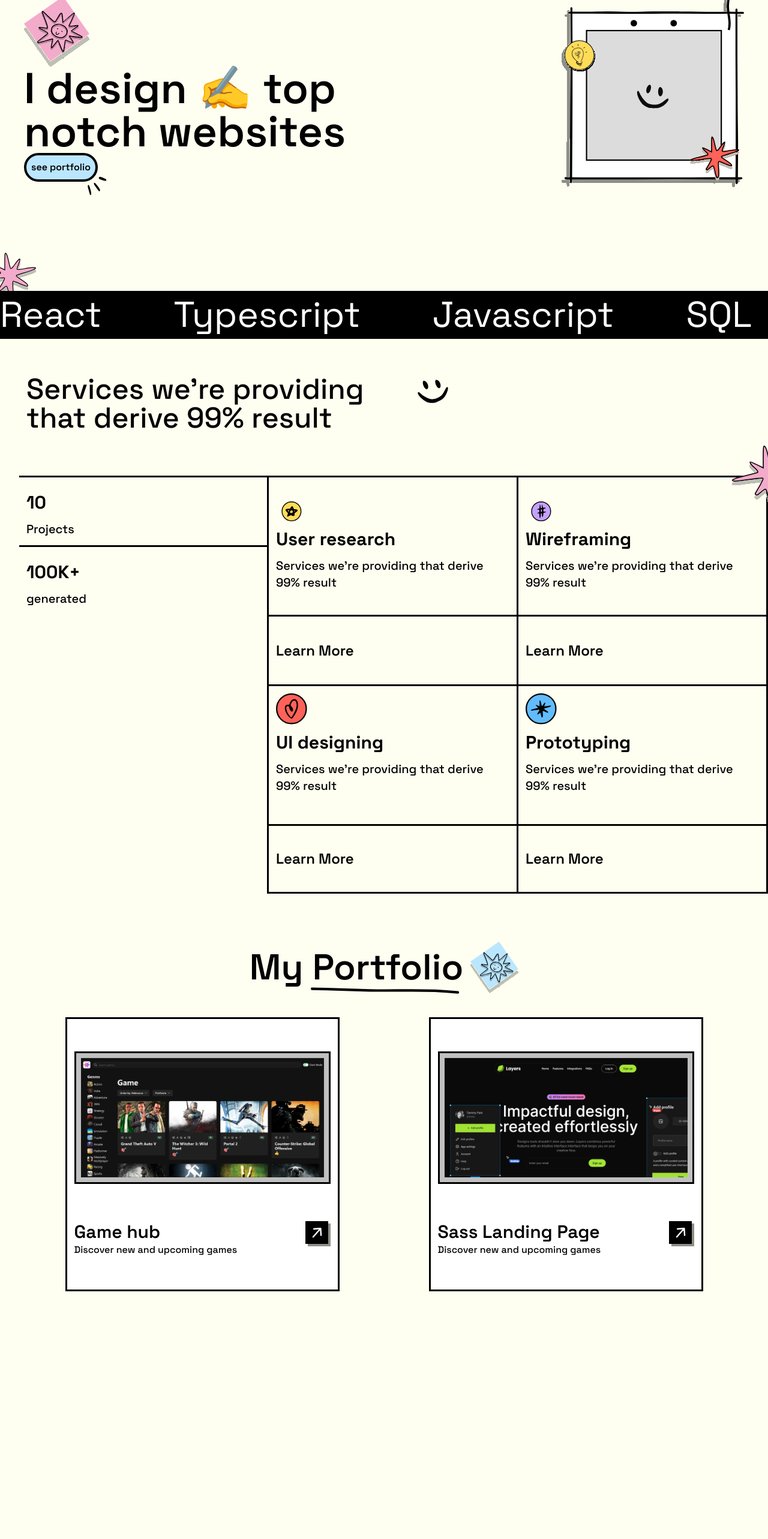
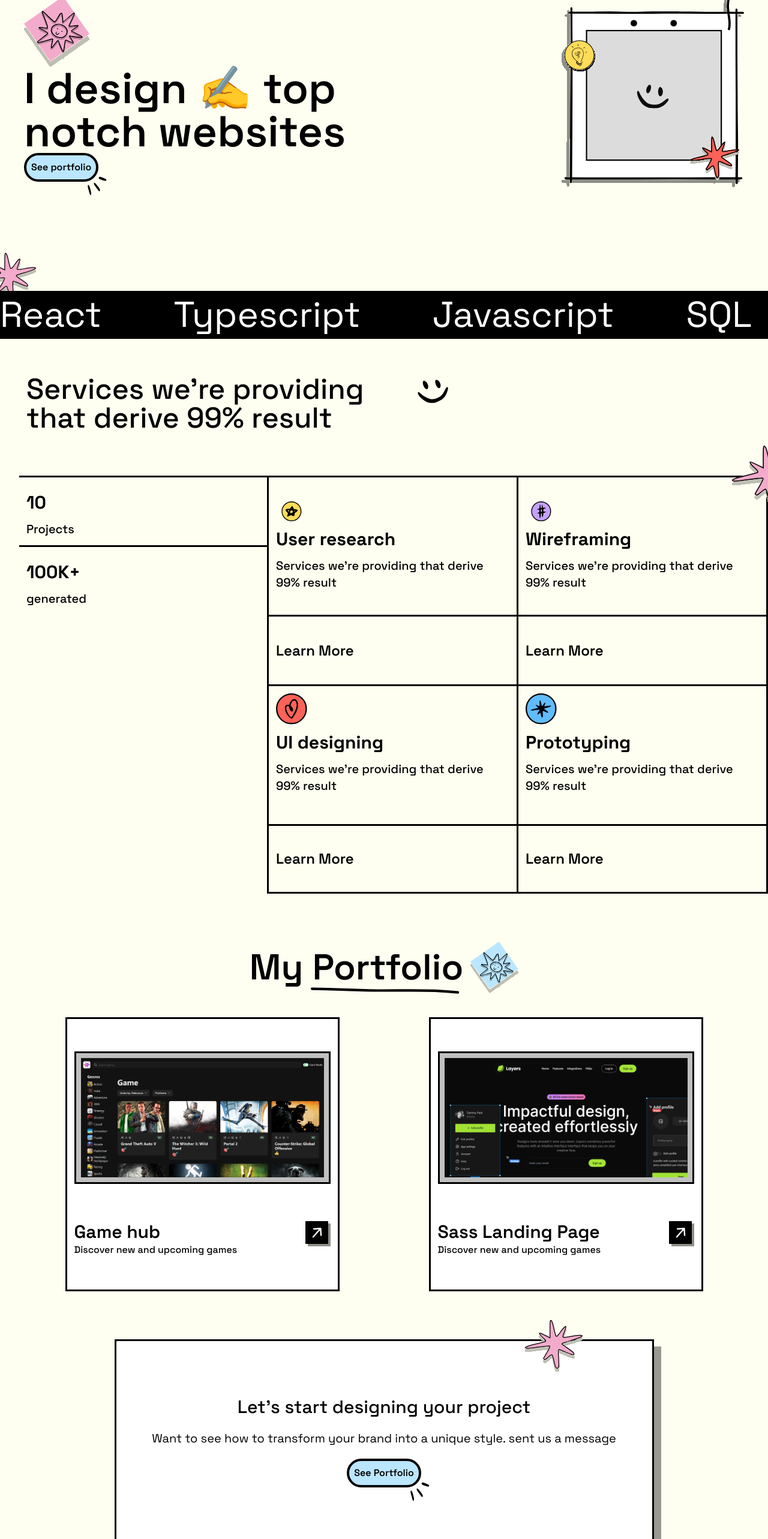
Before and after one commit to AmeyGaikar/personal_portfolio, a React (Vite) app: page / in a window 1280 px wide. Shown: the part 234-2800 px from the top of the page at 60% size. Before the commit the page ends 2387 px from the top, so only its background shows below. Built offline with nearby package versions, Linux system fonts and the light colour scheme.

Commit message:
complete work with us

```diff
--- a/src/App.tsx
+++ b/src/App.tsx
@@ -3,6 +3,7 @@ import MyPortfolio from "./components/MyPortfolio";
 import Navbar from "./components/Navbar";
 import ServicesSection from "./components/ServicesSection";
 import SkillsStrip from "./components/SkillsStrip";
+import WorkWithUs from "./components/WorkWithUs";
 
 const App = () => {
   return (
@@ -12,6 +13,7 @@ const App = () => {
       <SkillsStrip />
       <ServicesSection />
       <MyPortfolio />
+      <WorkWithUs />
     </>
   );
 };
--- a/src/components/Hero.tsx
+++ b/src/components/Hero.tsx
@@ -2,6 +2,7 @@ import Arrow from "../assets/Arrow";
 import PinkPatch from "../assets/Pink_Patch";
 import Smily from "../assets/Smily";
 import PinkSmily from "../assets/PinkSmily";
+import FancyButton from "../props/FancyButton";
 
 const Hero = () => {
   return (
@@ -16,34 +17,9 @@ const Hero = () => {
               <p className="text-4xl md:text-5xl lg:text-7xl font-semibold text-left">
                 I design ✍️ top notch websites
               </p>
-              <div className="relative">
-                <button className=" bg-[#BAE6FF] p-2 border-4 rounded-full font-semibold">
-                  see portfolio
-                </button>
-                {/* black spark */}
-                <div className=" absolute left-25 top-8 rotate-20">
-                  <svg
-                    width="41"
-                    height="48"
-                    viewBox="0 0 41 48"
-                    fill="none"
-                    xmlns="http://www.w3.org/2000/svg"
-                  >
-                    <path
-                      d="M32.0916 7.44044C31.7787 6.96129 28.9816 6.55866 25.7762 6.46473C20.791 6.33436 19.9491 6.52661 19.6538 7.53966C18.8092 10.0786 19.9808 10.6489 25.8079 10.5871C32.1267 10.4248 33.7185 9.69028 32.0916 7.44044Z"
-                      fill="black"
-                    />
-                    <path
-                      d="M22.7865 22.7438C16.6443 18.7002 14.7599 18.1011 14.8946 20.3686C14.9494 21.2897 17.0471 23.0849 21.1919 25.8251C24.6696 28.1071 27.6926 29.9185 28.0469 29.8974C28.3303 29.8806 28.5674 29.0843 28.5127 28.1632C28.4369 26.8878 27.0064 25.5506 22.7865 22.7438Z"
-                      fill="black"
-                    />
-                    <path
-                      d="M15.1654 35.1628C11.9403 29.9504 8.11531 25.4136 7.36537 25.9559C6.06962 26.8862 6.83787 29.0448 10.1542 33.3986C11.9355 35.8526 13.867 38.4398 14.4135 39.2606C14.96 40.0814 15.6398 40.7521 15.9941 40.731C17.4821 40.6426 17.1306 38.317 15.1654 35.1628Z"
-                      fill="black"
-                    />
-                  </svg>
-                </div>
-              </div>
+              <FancyButton>
+                See portfolio
+              </FancyButton>
             </div>
           </div>
 
--- a/src/components/MyPortfolio.tsx
+++ b/src/components/MyPortfolio.tsx
@@ -29,7 +29,7 @@ const MyPortfolio = () => {
         <BlueSmilyPatch />
         <LineStroke className="absolute bottom-3 right-17 md:right-24.5 md:size-62 md:-bottom-30" />
       </div>
-      <div className="grid grid-cols-1 auto-rows-min px-10 gap-3 md:grid-cols-2">
+      <div className="grid grid-cols-1 auto-rows-min px-10 gap-3 md:grid-cols-2 mb-20 ">
         {portFolio.map((p) => {
           return (
             <div
--- /dev/null
+++ b/src/components/WorkWithUs.tsx
@@ -0,0 +1,24 @@
+import PinkPatch from "../assets/Pink_Patch";
+import FancyButton from "../props/FancyButton";
+
+const WorkWithUs = () => {
+  return (
+    <div className="bg-white border-3  w-[327px] h-[274px] lg:w-[899px] lg:h-[341px] mx-auto mb-20 shadow-[12px_12px_0_#989990] relative">
+      <PinkPatch className="absolute size-24 -top-10 right-29"/>
+      <div className="flex flex-col justify-center h-full gap-5">
+        <p className="font-medium text-lg text-center lg:text-3xl">
+          Let's start designing your project
+        </p>
+        <p className="text-center text-[15px] lg:text-xl">
+          Want to see how to transform your brand{" "}
+          <span>into a unique style. sent us a message</span>
+        </p>
+        <div className="w-max mx-auto">
+          <FancyButton>See Portfolio</FancyButton>
+        </div>
+      </div>
+    </div>
+  );
+};
+
+export default WorkWithUs;
--- /dev/null
+++ b/src/props/FancyButton.tsx
@@ -0,0 +1,34 @@
+const FancyButton = ({ children }: { children: string }) => {
+  return (
+    <div className="relative">
+      <button className=" bg-[#BAE6FF] p-2 border-4 rounded-full font-semibold">
+        {children}
+      </button>
+      {/* black spark */}
+      <div className=" absolute left-25 top-8 rotate-20">
+        <svg
+          width="41"
+          height="48"
+          viewBox="0 0 41 48"
+          fill="none"
+          xmlns="http://www.w3.org/2000/svg"
+        >
+          <path
+            d="M32.0916 7.44044C31.7787 6.96129 28.9816 6.55866 25.7762 6.46473C20.791 6.33436 19.9491 6.52661 19.6538 7.53966C18.8092 10.0786 19.9808 10.6489 25.8079 10.5871C32.1267 10.4248 33.7185 9.69028 32.0916 7.44044Z"
+            fill="black"
+          />
+          <path
+            d="M22.7865 22.7438C16.6443 18.7002 14.7599 18.1011 14.8946 20.3686C14.9494 21.2897 17.0471 23.0849 21.1919 25.8251C24.6696 28.1071 27.6926 29.9185 28.0469 29.8974C28.3303 29.8806 28.5674 29.0843 28.5127 28.1632C28.4369 26.8878 27.0064 25.5506 22.7865 22.7438Z"
+            fill="black"
+          />
+          <path
+            d="M15.1654 35.1628C11.9403 29.9504 8.11531 25.4136 7.36537 25.9559C6.06962 26.8862 6.83787 29.0448 10.1542 33.3986C11.9355 35.8526 13.867 38.4398 14.4135 39.2606C14.96 40.0814 15.6398 40.7521 15.9941 40.731C17.4821 40.6426 17.1306 38.317 15.1654 35.1628Z"
+            fill="black"
+          />
+        </svg>
+      </div>
+    </div>
+  );
+};
+
+export default FancyButton;
```
